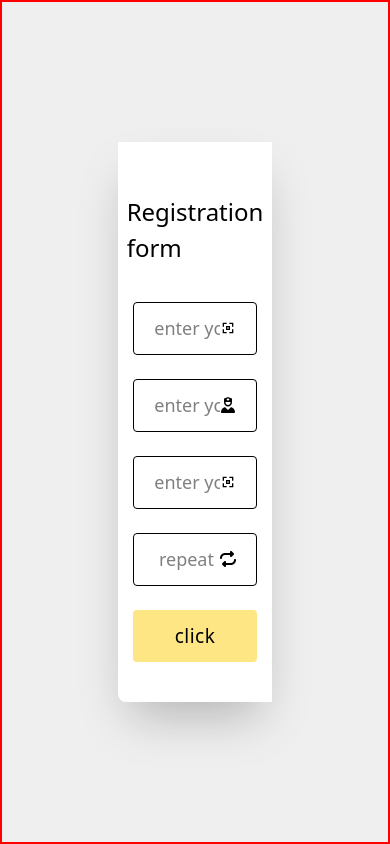
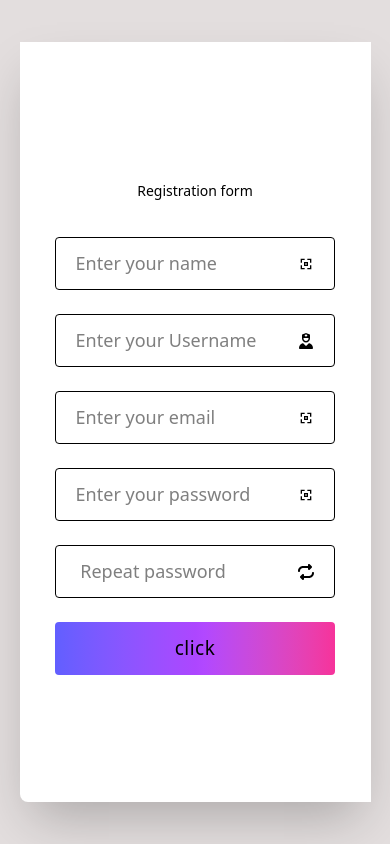
Before and after one commit to ramu-ramu-blip/billram, a React (Vite) app: page / in a window 390 px wide. Built offline with nearby package versions, Linux system fonts and the light colour scheme.

Commit message:
made responsive register page

```diff
--- a/src/App.css
+++ b/src/App.css
@@ -3,5 +3,5 @@
 #root{
     height: 100vh;
     width: 100vw;
-    border: 2px solid red;
+
 }
--- a/src/components/user/Register.jsx
+++ b/src/components/user/Register.jsx
@@ -1,4 +1,4 @@
-import React from 'react'
+import React, { useState } from 'react'
 import { CgNametag } from "react-icons/cg";
 import { FaUserNurse } from "react-icons/fa6";
 import { TbPassword } from "react-icons/tb";
@@ -6,37 +6,60 @@ import { FaRepeat } from "react-icons/fa6";
 
 
 const Register = () => {
+let [state,setState]=useState({})
+let[repeatpas,setPassword]=useState()
+
+let handlePassword =()=>{
+
+}
+
+let handleChange=(e)=>{
+  let{name,value}=e.target
+  setState((preval)=>({...preval,[name]:value}))
+}
+let handleSumbit=(e)=>{
+  e.preventDefault()
+  console.log(state);
+
+}
+
+
   return (
-    <div  className=' bg-[#efefef] size-full flex justify-center items-center'  >
-        <form action="" className='bg-white  rounded-bl-lg shadow-2xl w-[40%] flex justify-center items-center flex-col gap-6 py-10  ' >
+    <div  className='  bg-[#bfb4b46f] bg-[url()] size-full flex justify-center items-center'  >
+        <form action="" onSubmit={handleSumbit} className='bg-white h-[90%] max-sm:w-[90%]  rounded-bl-lg shadow-2xl w-[35%] flex justify-center items-center flex-col gap-6 py-10  ' >
 
           <div className='w-[80%]  py-3 bg-white flex justify-center items-center rounded-sm'>
-            <h1  className='text-[24px]'>Registration form</h1>
+            <h1  className='text-[28px] max-sm:text-sm '>Registration form</h1>
           </div>
 
           <div  className='w-[80%] bg-white flex justify-center items-center border-1  rounded-sm   px-5  py-3'>
-            <input type="text" name="" placeholder='enter your name' className='  w-[100%] outline-0 text-[18px]' />
+            <input  type="text" name="name" placeholder='Enter your name' className='  w-[100%] outline-0 text-[18px]' onChange={handleChange} />
             <span><CgNametag /></span>
           </div>
 
            <div className='w-[80%] bg-white flex justify-center items-center border-1  rounded-sm   px-5  py-3'>
-            <input type="text" name="" placeholder='enter your Username'   className='  w-[100%] outline-0 text-[18px]'/>
+            <input type="text" name="username" placeholder='Enter your Username'   className='  w-[100%] outline-0 text-[18px]' onChange={handleChange}/>
             <span><FaUserNurse /></span>
           </div>
 
 
 
+         <div  className='w-[80%] bg-white flex justify-center items-center border-1  rounded-sm   px-5  py-3' >
+            <input type="email" name="email" placeholder='Enter your email'  className='  w-[100%] outline-0 text-[18px]'onChange={handleChange} />
+            <span><CgNametag /></span>
+          </div>
+
            <div  className='w-[80%] bg-white flex justify-center items-center border-1  rounded-sm   px-5  py-3' >
-            <input type="password" name="" placeholder='enter your password'  className='  w-[100%] outline-0 text-[18px]' />
+            <input type="password" name="password" placeholder='Enter your password'  className='  w-[100%] outline-0 text-[18px]'onChange={handleChange} />
             <span><CgNametag /></span>
           </div>
 
            <div  className='w-[80%] bg-white flex justify-center items-center border-1  rounded-sm   px-5  py-3'>
-            <input type="password" name="" placeholder=' repeat password'   className='  w-[100%] outline-0 text-[18px]'/>
+            <input type="password" name="repeatpassword" placeholder=' Repeat password'   className='  w-[100%] outline-0 text-[18px]' onClick={handleChange}/>
             <span><FaRepeat /></span>
           </div>
 
-          <div className='w-[80%] bg-amber-200 flex justify-center items-center border-0 rounded-sm  tracking-[0.5px] text-[19px] py-3'>
+          <div className='w-[80%] bg-gradient-to-r from-indigo-500 via-purple-500 to-pink-500 ... flex justify-center items-center border-0 rounded-sm  tracking-[0.5px] text-[19px] py-3'>
             <button>click</button>
             </div>
         </form>
```
